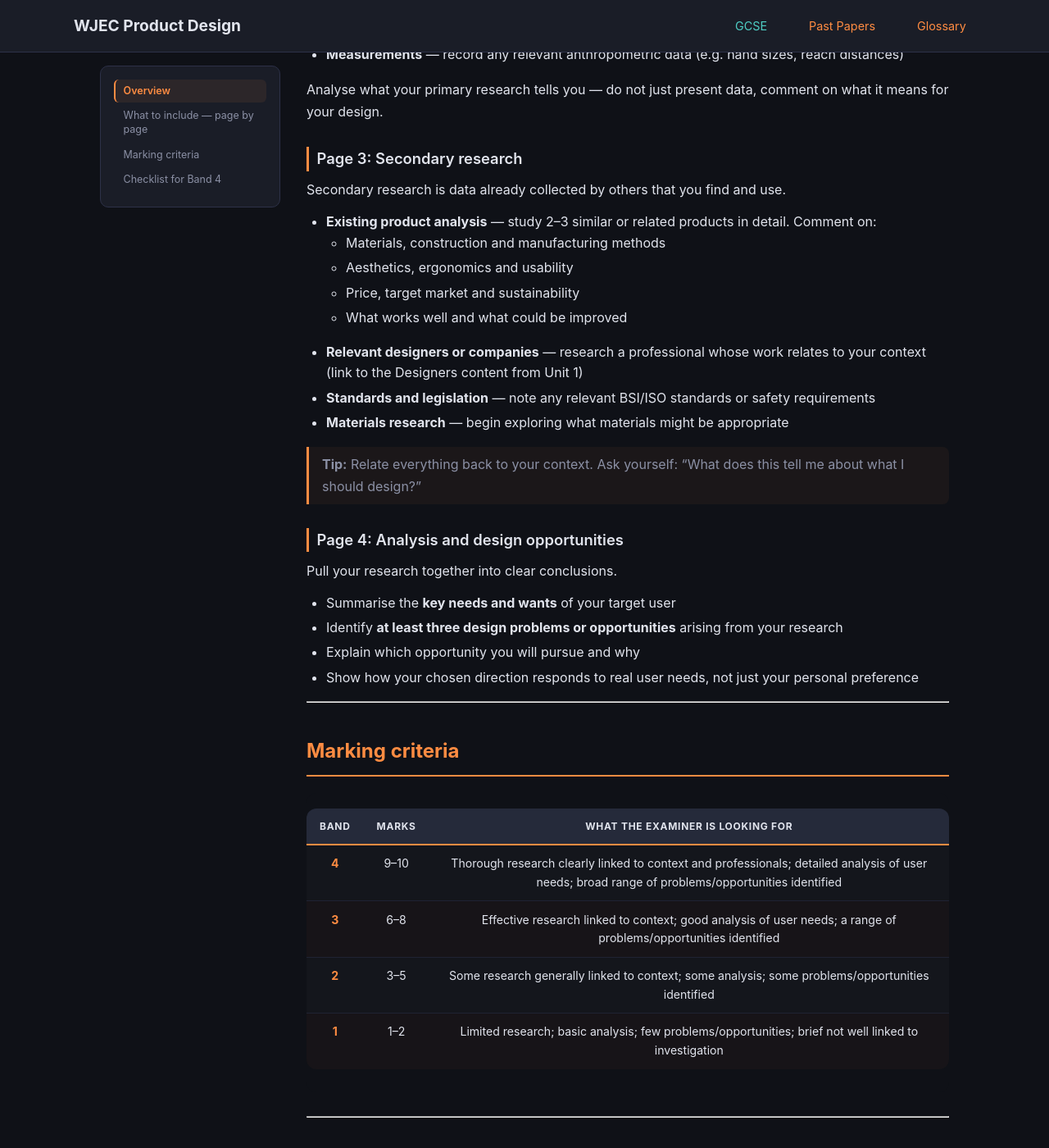
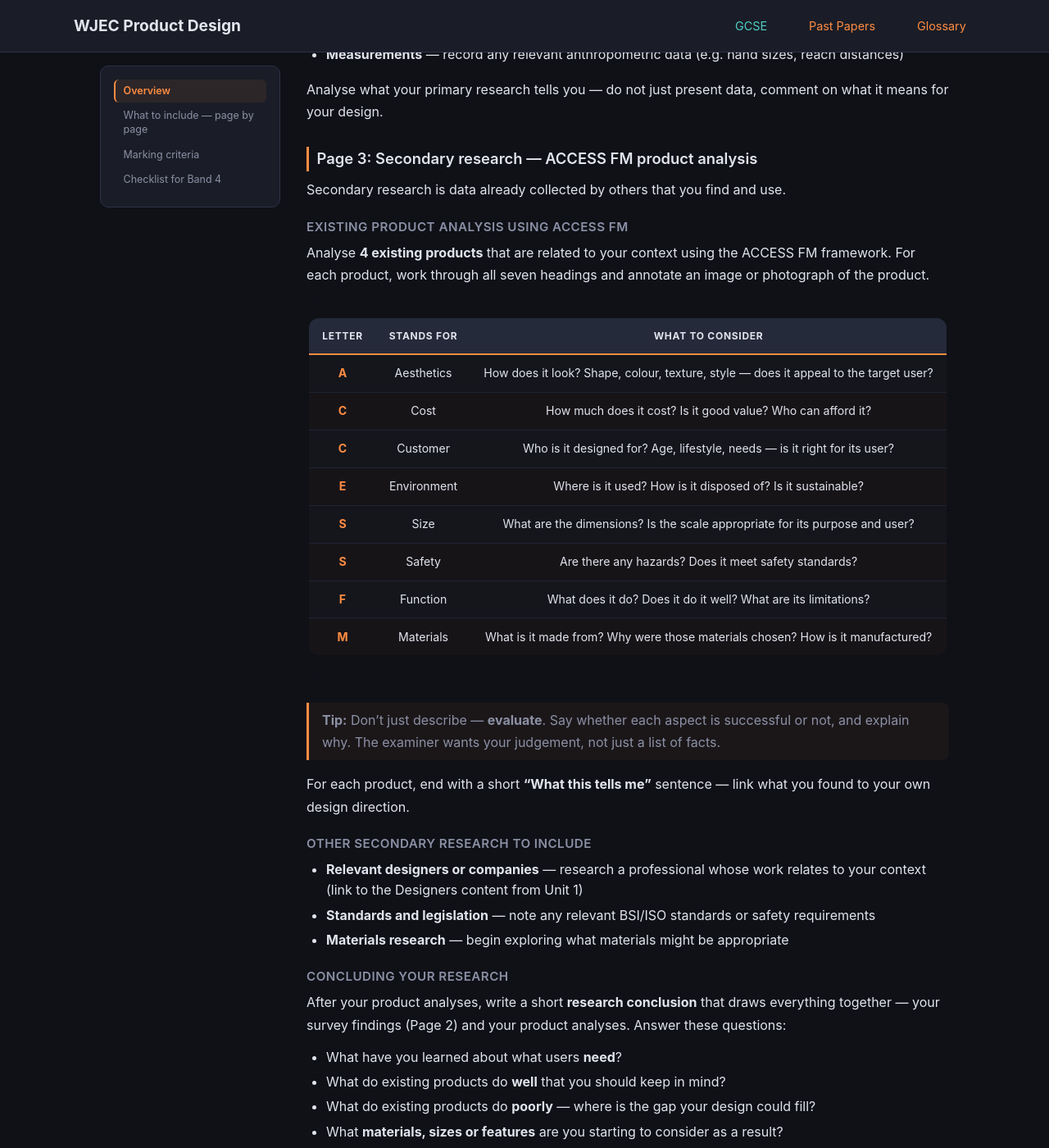
Before and after one commit to jase1979/pd, a Jekyll site: the page built from gcse/nea/section-a/index.md, in a window 1280 px wide and 1400 px high, scrolled down 2834 px. Shown: the whole window at 82% size. Built offline with Jekyll 4.4.1, drawn with Linux system fonts in a browser that asks for light colours; some of the changed text lies outside the part shown.

Commit message:
Expand Section A Page 3 with ACCESS FM and research conclusion (#2)
* Expand Section A Page 2 with full survey guidance

Adds question template (screening/behaviour/frustrations/priorities),
context-specific example questions for all three WJEC contexts, and
common mistakes to avoid, based on teacher notes.

https://claude.ai/code/session_01RxMk4scsvFBpd4Ejaq7yRg

* Expand Section A Page 3 with ACCESS FM and research conclusion

Replaces generic product analysis bullet points with a full ACCESS FM
table (4 products), per-product conclusion prompts, and a structured
research conclusion section bridging Page 2 survey findings to Page 4.

https://claude.ai/code/session_01RxMk4scsvFBpd4Ejaq7yRg

---------

Co-authored-by: Claude <noreply@anthropic.com>

```diff
--- a/gcse/nea/section-a/index.md
+++ b/gcse/nea/section-a/index.md
@@ -88,18 +88,45 @@ Adapt these four types to whatever context WJEC has given you:
 
 Analyse what your primary research tells you — do not just present data, comment on what it means for your design.
 
-### Page 3: Secondary research
+### Page 3: Secondary research — ACCESS FM product analysis
 
 Secondary research is data already collected by others that you find and use.
 
-- **Existing product analysis** — study 2–3 similar or related products in detail. Comment on:
-  - Materials, construction and manufacturing methods
-  - Aesthetics, ergonomics and usability
-  - Price, target market and sustainability
-  - What works well and what could be improved
+#### Existing product analysis using ACCESS FM
+
+Analyse **4 existing products** that are related to your context using the ACCESS FM framework. For each product, work through all seven headings and annotate an image or photograph of the product.
+
+| Letter | Stands for | What to consider |
+|---|---|---|
+| **A** | Aesthetics | How does it look? Shape, colour, texture, style — does it appeal to the target user? |
+| **C** | Cost | How much does it cost? Is it good value? Who can afford it? |
+| **C** | Customer | Who is it designed for? Age, lifestyle, needs — is it right for its user? |
+| **E** | Environment | Where is it used? How is it disposed of? Is it sustainable? |
+| **S** | Size | What are the dimensions? Is the scale appropriate for its purpose and user? |
+| **S** | Safety | Are there any hazards? Does it meet safety standards? |
+| **F** | Function | What does it do? Does it do it well? What are its limitations? |
+| **M** | Materials | What is it made from? Why were those materials chosen? How is it manufactured? |
+
+> **Tip:** Don't just describe — **evaluate**. Say whether each aspect is successful or not, and explain why. The examiner wants your judgement, not just a list of facts.
+
+For each product, end with a short **"What this tells me"** sentence — link what you found to your own design direction.
+
+#### Other secondary research to include
+
 - **Relevant designers or companies** — research a professional whose work relates to your context (link to the Designers content from Unit 1)
 - **Standards and legislation** — note any relevant BSI/ISO standards or safety requirements
 - **Materials research** — begin exploring what materials might be appropriate
+
+#### Concluding your research
+
+After your product analyses, write a short **research conclusion** that draws everything together — your survey findings (Page 2) and your product analyses. Answer these questions:
+
+- What have you learned about what users **need**?
+- What do existing products do **well** that you should keep in mind?
+- What do existing products do **poorly** — where is the gap your design could fill?
+- What **materials, sizes or features** are you starting to consider as a result?
+
+This conclusion bridges your research and your design opportunities (Page 4). It shows the examiner that your design decisions will be evidence-based, not guesswork.
 
 > **Tip:** Relate everything back to your context. Ask yourself: "What does this tell me about what I should design?"
 
@@ -129,7 +156,9 @@ Pull your research together into clear conclusions.
 
 - [ ] Context explored from multiple angles — not just one idea
 - [ ] Primary research collected, presented visually and **analysed**
-- [ ] At least 2–3 existing products analysed in detail
+- [ ] 4 existing products analysed using ACCESS FM with annotations
+- [ ] Each product analysis ends with a "What this tells me" sentence
+- [ ] Research conclusion written — linking survey findings and product analyses
 - [ ] Reference made to relevant designers or companies
 - [ ] User needs and wants clearly identified
 - [ ] At least three design problems or opportunities stated
```
